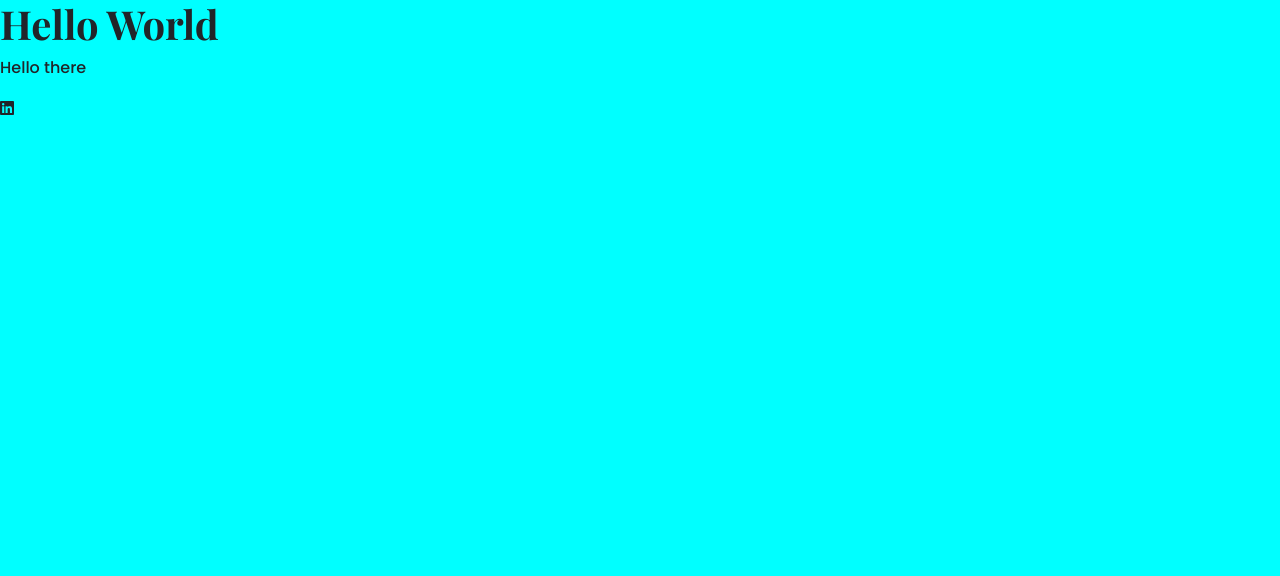
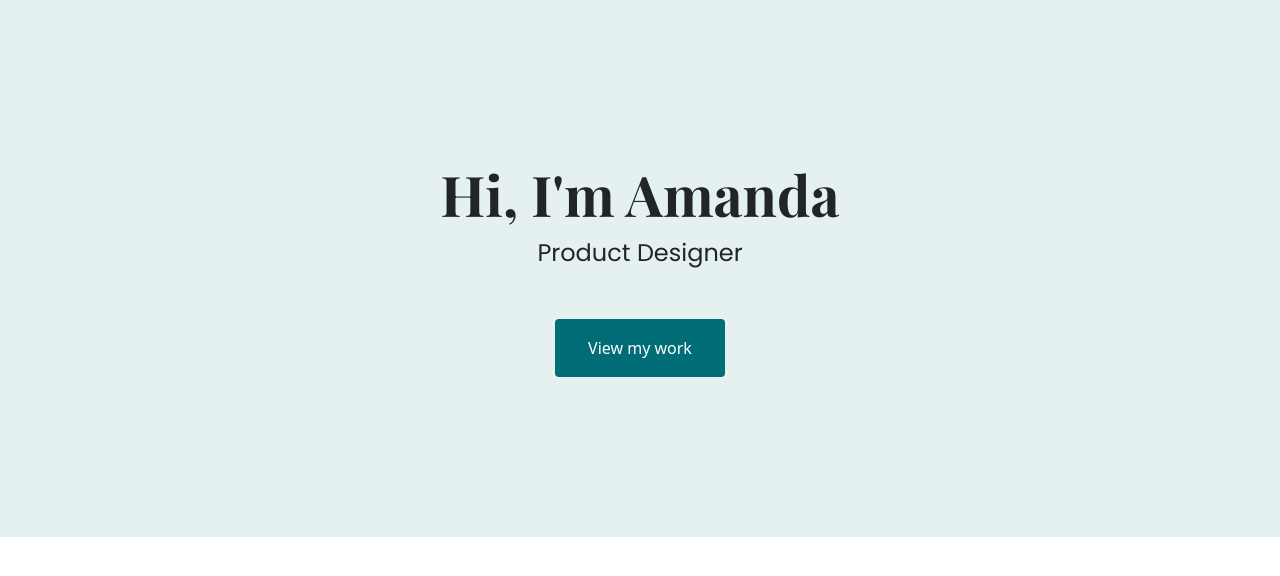
Before and after one commit to amaking7/portfolio-project, a plain HTML site: page index.html in a window 1280 px wide. Drawn offline with nearby package versions, Linux system fonts and the light colour scheme.

Commit message:
Created hero section
Created utility css classes for font families and shades/tints of primary portfolio site color

```diff
--- a/index.html
+++ b/index.html
@@ -29,8 +29,12 @@
     <title>Document</title>
   </head>
   <body>
-    <h1>Hello World</h1>
-    <p>Hello there</p>
-    <i class="fab fa-linkedin"></i>
+    <div class="hero">
+      <h1>Hi, I'm Amanda</h1>
+      <p class="mb-5">Product Designer</p>
+      <div>
+        <a href="#" class="btn btn-custom-primary">View my work</a>
+      </div>
+    </div>
   </body>
 </html>
--- a/styles/portfolio.css
+++ b/styles/portfolio.css
@@ -3,16 +3,44 @@ font-family: 'Playfair Display', serif;
 font-family: 'Poppins', sans-serif;
 */
 
-body {
-    background-color: aqua;
+:root {
+  --teal-100: #e5f0f1;
+  --teal-200: #99c4c8;
+  --teal-300: #4c989f;
+  --teal-400: #006d77;
+  --teal-500: #004c53;
+  --teal-600: #002b2f;
+  --text-color: #272142;
+  --heading-font-family: Playfair Display', serif;
+  --body-font-family: 'Poppins', sans-serif;
+}
+
+h1, h2, h3, h4, h5, h6 {
+  font-family: "Playfair Display", serif;
+  font-weight: 700;
 }
 
 h1 {
-    font-family: 'Playfair Display', serif;
-    font-weight: 700;
+    font-size: 56px;
 }
 
 p {
-    font-family: 'Poppins', sans-serif;
-    font-weight: 500;
+  font-family: "Poppins", sans-serif;
+  font-weight: 400;
 }
+
+.hero {
+    background: var(--teal-100);
+    text-align: center;
+    padding: 160px 0;
+}
+
+.hero p {
+    font-size: 24px;
+}
+
+.btn-custom-primary {
+    background: var(--teal-400);
+    color: white;
+    padding: 16px 32px;
+}
```
